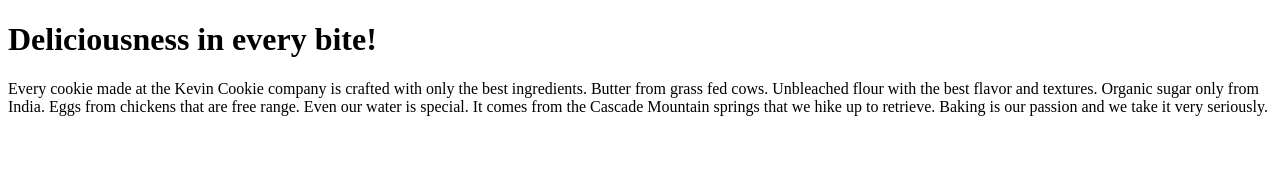
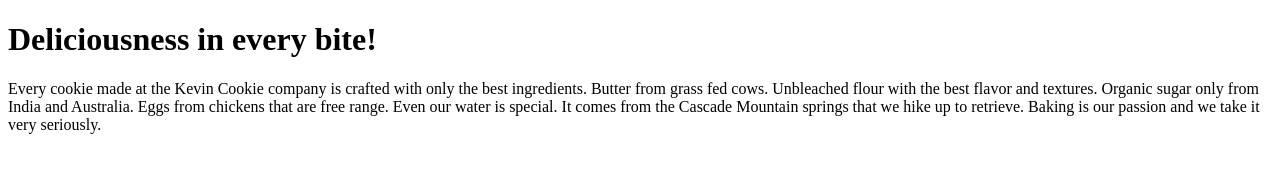
Before and after one commit to amalseb07/CookieCompany, a plain HTML site: page index.htm in a window 1280 px wide. Drawn offline with Linux system fonts and the light colour scheme.

Commit message:
Update index.htm

```diff
--- a/index.htm
+++ b/index.htm
@@ -3,7 +3,7 @@
 <body>
 
 <h1>Deliciousness in every bite!</h1>
-<p>Every cookie made at the Kevin Cookie company is crafted with only the best ingredients. Butter from grass fed cows. Unbleached flour with the best flavor and textures. Organic sugar only from India. Eggs from chickens that are free range. Even our water is special. It comes from the Cascade Mountain springs that we hike up to retrieve. Baking is our passion and we take it very seriously.</p>
+<p>Every cookie made at the Kevin Cookie company is crafted with only the best ingredients. Butter from grass fed cows. Unbleached flour with the best flavor and textures. Organic sugar only from India and Australia. Eggs from chickens that are free range. Even our water is special. It comes from the Cascade Mountain springs that we hike up to retrieve. Baking is our passion and we take it very seriously.</p>
 
 
 </body>
```
